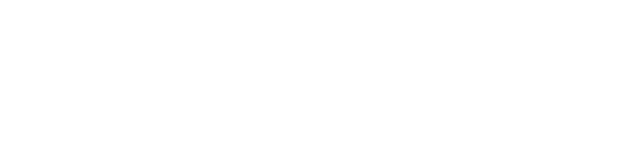
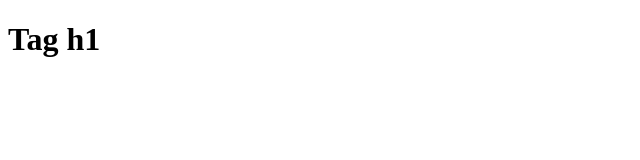
Before and after one commit to helgakern/practice_02, a plain HTML site: page index.html in a window 1280 px wide. Shown: the whole page, without its empty margins (0-640 px from the left). Drawn offline with Linux system fonts and the light colour scheme.

Commit message:
Added tag h1

```diff
--- a/index.html
+++ b/index.html
@@ -3,9 +3,9 @@
 <head>
     <meta charset="UTF-8">
     <meta name="viewport" content="width=device-width, initial-scale=1.0">
-    <title>Document</title>
+    <title>Another title</title>
 </head>
 <body>
-
+    <h1>Tag h1</h1>
 </body>
 </html>
```
